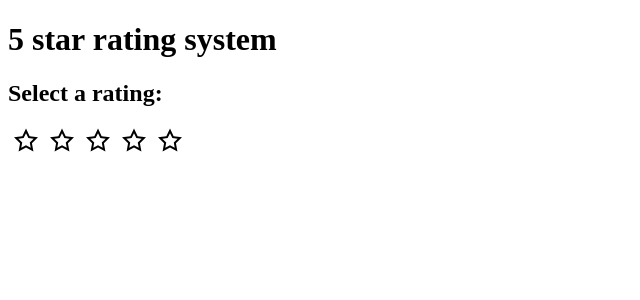
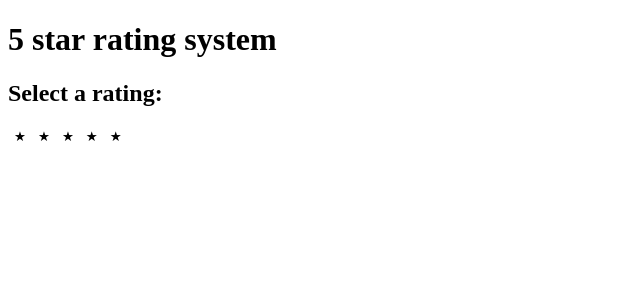
Before and after one commit to IfeAkiWad/FiveStarRatingSystem, a React (Create React App) app: page / in a window 1280 px wide. Shown: the top 300 px of the page, without its empty margins (0-640 px from the left). Built offline with nearby package versions, Linux system fonts and the light colour scheme; the HTML template or start-up script is replaced by a standard one.

Commit message:
Array of stars filled using conditional

```diff
--- a/src/RatingSystem.js
+++ b/src/RatingSystem.js
@@ -1,23 +1,30 @@
 import React, { useState } from 'react'
-import fiveStarImg from './FiveStar';
-import FilledStar from './assets/filled-star.svg'
-import EmptyStar from './assets/empty-star.svg';
+// import fiveStarImg from './FiveStar';
+// import FilledStar from './assets/filled-star.svg'
+// import EmptyStar from './assets/empty-star.svg';
 
 
 const RatingSystem = ( ) => {
+  // the state is initialized at the first index
     const [rating, setRating] = useState(0)
 
-  return (
+    return (
     <div>
       <h1>5 star rating system</h1>
       <h2>Select a rating:</h2>
-        {fiveStarImg.map((star, index) => {
-        index += 1
-        return <button key={index}
-          onClick={() => (index <= rating ? FilledStar : EmptyStar)
-            // setRating(index)
+        {/* created an array containing 5 indexes */}
+        {[...Array(5)].map((star,index) => {
+          return <button key={index}
+        /* If the indices of the stars are less or equal to the star that is clicked,
+        all those stars fitting that criteria will fill. ie: click the 4th star
+        (all star indices < or = to the index of the 4th star fill.
+        The 5th star wouldn't fill. It's index is > than that of the forth) */
+          className={index <= rating ? "filled-star" : "unfilled-star"}
+        /* set the state of the rating to the index of the clicked star */
+          onClick={() => (setRating(index))
           }>
-            <img key={index} src={star} alt={"empty-star"}/>
+          {/* HTML code for star */}
+            <span className="star">&#9733;</span>
           </button>
 
         })}
```
